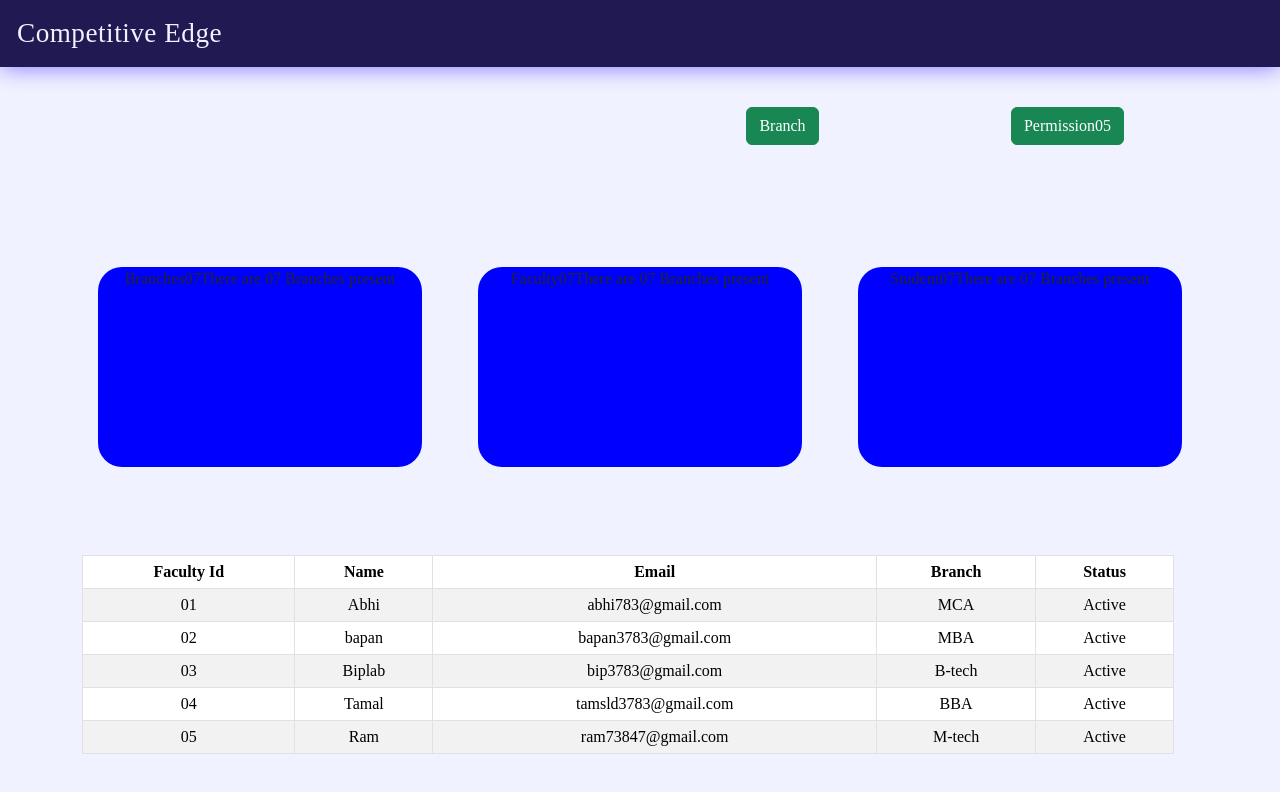
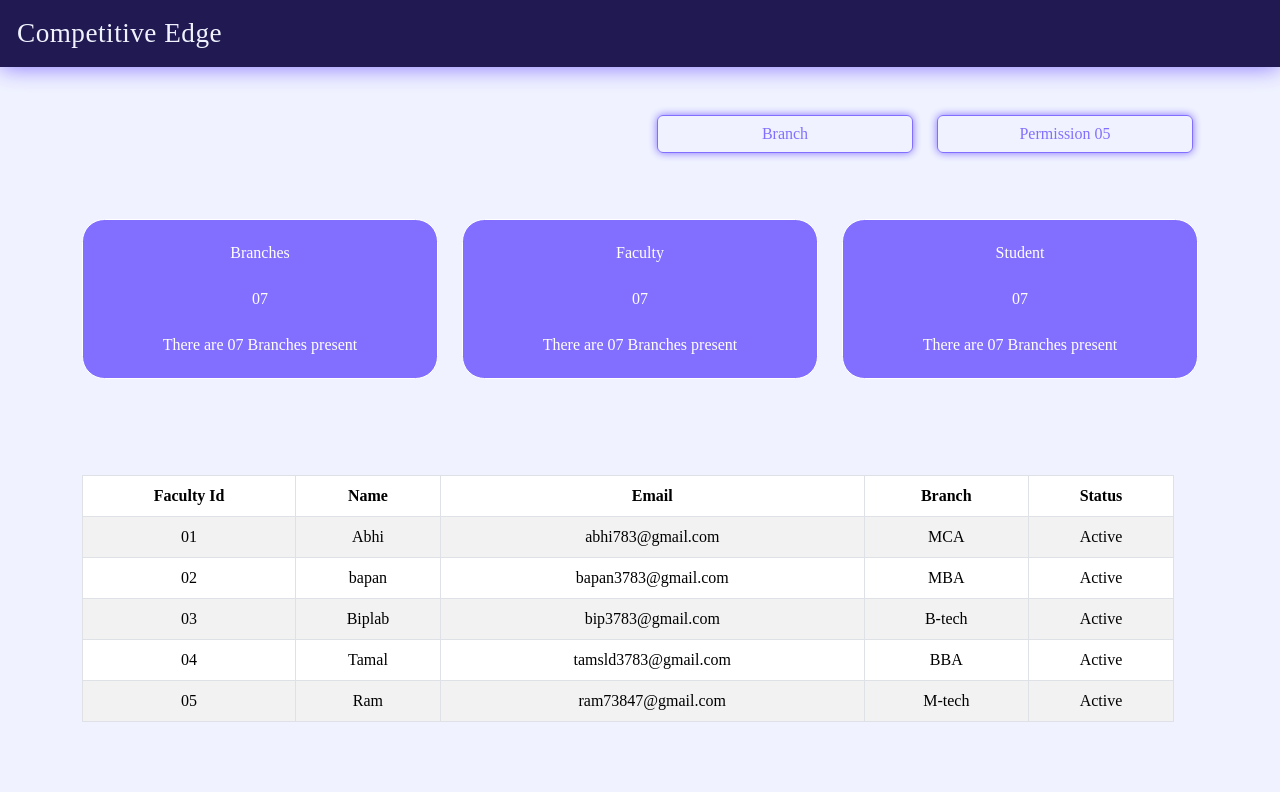
Before and after one commit to BiplabGanguly/competitiveEdge, a React (Create React App) app: page /admin/dashboard in a window 1280 px wide. Shown: the top 792 px of the page. Built offline with nearby package versions, Linux system fonts and the light colour scheme.

Commit message:
admin dashboard some change

```diff
--- a/src/AdminSection/AdminDashboard.jsx
+++ b/src/AdminSection/AdminDashboard.jsx
@@ -10,15 +10,15 @@ function AdminDashboard() {
       <div className="row upper-content">
         <div className="col-md-3 admin-branch-button offset-md-6">
           <Link to="/admin/adminbranch">
-            <button type="submit" className="btn btn-success">
+            <button type="submit" className="btn admin-branch-btn">
               Branch
             </button>
           </Link>
         </div>
 
-        <div className="col-md-3">
-          <button type="submit" className="btn btn-success">
-            Permission<span>05</span>
+        <div className="col-md-3 admin-permission-button">
+          <button type="submit" className="btn admin-branch-btn">
+            Permission 05
           </button>
         </div>
       </div>
--- a/src/Css/admindashboardStyle.css
+++ b/src/Css/admindashboardStyle.css
@@ -1,16 +1,43 @@
 
 .admin-dashboard-info-box{
-    background-color: blue;
-    height: 25vh;
-    margin: 0 2vh 3vh 2vh;
-    border-radius: 3vh;
+    height: 20vh;
+    border: 1px solid white;
+    display: flex;
+    flex-direction: column;
+    justify-content: center;
+    align-items: center;
+    border-radius: 1.4rem;
+    background-color: #836fff;
+    color: white;
+}
+.admin-branch-button{
+    display: flex;
+    justify-content: right;
 }
 .center-content{
-    height: 30vh;
-}
-.upper-content{
-    height: 20vh;
+    height: 26vh;
 }
 .upper-content{
     margin-top: 5vh;
+    height: 14vh;
 }
+.admin-branch-btn{
+  width: 32vh;
+  text-align: center;
+  border: 1px solid #836fff;
+  color: #836fff;
+  margin-top: 8px;
+  box-shadow: 0 0 8px #836fff;
+}
+.admin-permission-button{
+    display: block;
+}
+.admin-branch-btn{
+    float: left;
+}
+.center-div-heading-content{
+    margin-bottom: 22px;
+}
+.center-div-infonumber-content{
+    margin-bottom: 22px;
+}
--- a/src/components/AdminDashboardInfobox.jsx
+++ b/src/components/AdminDashboardInfobox.jsx
@@ -3,9 +3,15 @@ import React from 'react'
 function AdminDashboardInfobox(props) {
     return (
         <div className='admin-dashboard-info-box'>
-            {props.heading}
-            {props.infonumber}
-            {props.infodata}
+            <div className='row center-div-heading-content'>
+                {props.heading}
+            </div>
+            <div className='row center-div-infonumber-content'>
+                {props.infonumber}
+            </div>
+            <div className='row center-div-infodata-content'>
+                {props.infodata}
+            </div>
 
         </div>
     )
--- a/src/components/AdminDashboardTable.jsx
+++ b/src/components/AdminDashboardTable.jsx
@@ -4,7 +4,7 @@ export default function AdminDashboardTable() {
   return (
     <div className='row'>
       <div className='table-responsive'>
-                    <table className='table table-bordered table-striped table-hover table-sm'>
+                    <table className='table table-bordered table-striped table-hover'>
                         <thead className='thead-dark'>
                             <tr>
                                 <th>Faculty Id</th>
```
